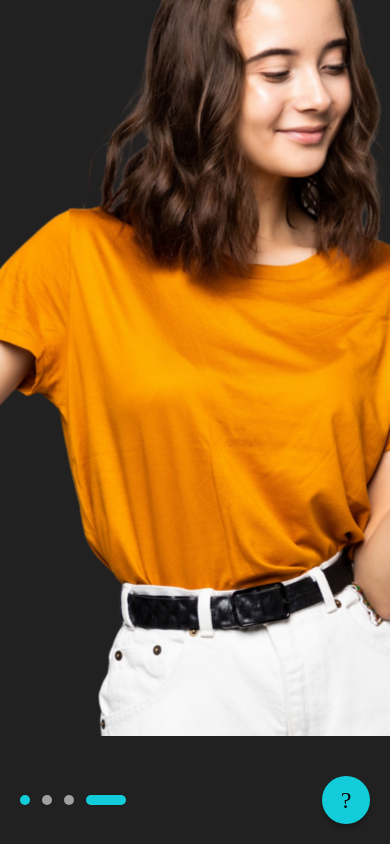
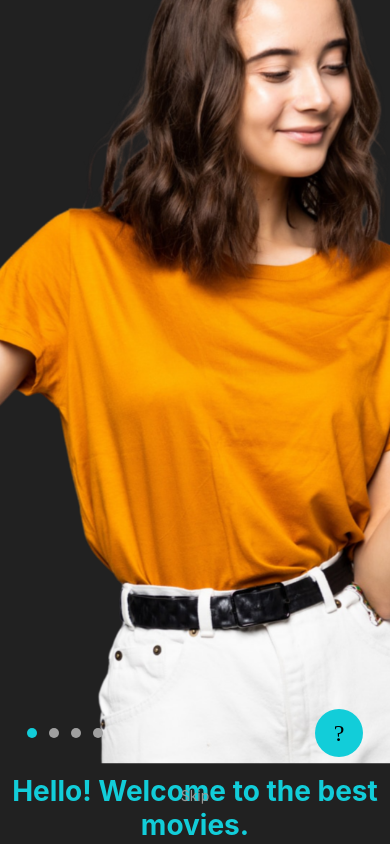
Before and after one commit to sudecivgin/MovieApp, a React Native app: screen / in a window 390 px wide. Built offline with nearby package versions, Linux system fonts and the light colour scheme.

Commit message:
3.commit

```diff
--- a/App.js
+++ b/App.js
@@ -1,8 +1,7 @@
 import React, { useEffect } from 'react';
-import { View, StyleSheet, StatusBar, Alert } from 'react-native';
+import { StatusBar } from 'react-native';
 import SplashScreen from 'react-native-splash-screen';
-import Onboarding from './components/Onboarding';
-import Paginator from './components/Paginator';
+import AppNavigator from './src/navigation/AppNavigator';
 
 const App = () => {
   useEffect(() => {
@@ -11,34 +10,12 @@ const App = () => {
     }, 2000);
   }, []);
 
-  const handleNext = () => {
-    Alert.alert('Next button pressed!');
-  };
-
   return (
-    <View style={styles.container}>
-      <StatusBar barStyle="dark-content" backgroundColor="#fff" />
-      <Onboarding style={styles.onboarding} />
-      <Paginator onNextPress={handleNext} style={styles.paginator} />
-    </View>
+    <>
+      <StatusBar barStyle="dark-content" backgroundColor="#212121" />
+      <AppNavigator />
+    </>
   );
 };
 
 export default App;
-
-const styles = StyleSheet.create({
-  container: {
-    flex: 1,
-    backgroundColor: '#212121',
-  },
-  onboarding: {
-    flex: 1,
-  },
-  paginator: {
-    position: 'absolute',
-    bottom: 30,
-    left: 0,
-    right: 0,
-    alignItems: 'center',
-  },
-});
--- a/components/Onboarding.js
+++ /dev/null
@@ -1,54 +0,0 @@
-import React from 'react';
-import { View, FlatList, StyleSheet, } from 'react-native';
-import OnboardingItem from './OnboardingItem';
-
-const slides = [
-  {
-    id: '1',
-    title: 'Hello! Welcome to the best movies.',
-    description: 'Start exploring immediately.',
-    image: require('../assets/image1.png'),
-  },
-  {
-    id: '2',
-    title: 'If you want to record and discover your favorite movies',
-    description: 'Find movies, series and more.',
-    image: require('../assets/image2.png'),
-  },
-
- {
-    id: '2.5',
-    title: 'Your taste, our recommendations!',
-    description: 'The more you use, the better we get to know you.',
-    image: require('../assets/image4.png'),
-  },
-    {
-    id: '3',
-    title: 'Ready to dive into the movie world?',
-    description: 'Find, watch, and share your favorite films anytime, anywhere.',
-    image: require('../assets/image5.png'),
-  },
-
-];
-
-//const { width } = Dimensions.get('window');
-
-export default function Onboarding() {
-  return (
-    <View style={styles.container}>
-      <FlatList
-        data={slides}
-        renderItem={({ item }) => <OnboardingItem item={item} />}
-        keyExtractor={item => item.id}
-        horizontal
-        pagingEnabled
-        showsHorizontalScrollIndicator={false}/>
-    </View>
-  );
-}
-const styles = StyleSheet.create({
-  container: {
-    flex: 1,
-  },
-
-});
--- a/package.json
+++ b/package.json
@@ -14,6 +14,7 @@
     "@react-native-google-signin/google-signin": "^15.0.0",
     "@react-native/new-app-screen": "0.80.1",
     "@react-navigation/native": "^7.1.14",
+    "@react-navigation/native-stack": "^7.3.21",
     "@react-navigation/stack": "^7.4.2",
     "react": "19.1.0",
     "react-native": "0.80.1",
--- /dev/null
+++ b/react-native.config.js
@@ -0,0 +1,3 @@
+module.exports = {
+  assets: ['./assets/fonts/WorkSans-VariableFont_wght.ttf'],
+};
--- /dev/null
+++ b/src/components/Onboarding.js
@@ -0,0 +1,117 @@
+import React, { useRef, useState } from 'react';
+import {
+  View,
+  FlatList,
+  StyleSheet,
+  TouchableOpacity,
+  Text
+} from 'react-native';
+
+import OnboardingItem from '../components/OnboardingItem';
+import Paginator from '../components/Paginator';
+
+const slides = [
+  {
+    id: '1',
+    title: 'Hello! Welcome to the best movies.',
+    description: 'Start exploring immediately.',
+    image: require('../../assets/image1.png')
+
+  },
+  {
+    id: '2',
+    title: 'If you want to record and discover your favorite movies',
+    description: 'Find movies, series and more.',
+    image: require('../../assets/image2.png')
+
+  },
+  {
+    id: '2.5',
+    title: 'Your taste, our recommendations!',
+    description: 'The more you use, the better we get to know you.',
+    image: require('../../assets/image4.png')
+
+  },
+  {
+    id: '3',
+    title: 'Ready to dive into the movie world?',
+    description: 'Find, watch, and share your favorite films anytime, anywhere.',
+    image: require('../../assets/image5.png')
+
+  },
+];
+
+export default function Onboarding({ navigation }) {
+  const [currentIndex, setCurrentIndex] = useState(0);
+  const flatListRef = useRef(null);
+
+  const navigateToLogin = () => {
+    navigation.navigate('Login');
+  };
+
+  const nextSlide = () => {
+    if (currentIndex < slides.length - 1) {
+      flatListRef.current.scrollToIndex({ index: currentIndex + 1 });
+      setCurrentIndex(currentIndex + 1);
+    } else {
+      navigateToLogin();
+    }
+  };
+
+  const onViewableItemsChanged = ({ viewableItems }) => {
+    if (viewableItems.length > 0) {
+      setCurrentIndex(viewableItems[0].index);
+    }
+  };
+
+  return (
+    <View style={styles.container}>
+      <FlatList
+        ref={flatListRef}
+        data={slides}
+        renderItem={({ item }) => <OnboardingItem item={item} />}
+        keyExtractor={item => item.id}
+        horizontal
+        pagingEnabled
+        showsHorizontalScrollIndicator={false}
+        onViewableItemsChanged={onViewableItemsChanged}
+        viewabilityConfig={{ itemVisiblePercentThreshold: 50 }}
+      />
+
+      <View style={styles.bottomContainer}>
+        <Paginator
+          totalPages={slides.length}
+          currentPage={currentIndex}
+          onNextPress={nextSlide}
+        />
+
+        {currentIndex !== slides.length - 1 && (
+          <TouchableOpacity onPress={navigateToLogin}>
+            <Text style={styles.skipText}>Skip</Text>
+          </TouchableOpacity>
+        )}
+      </View>
+    </View>
+  );
+}
+
+const styles = StyleSheet.create({
+  container: {
+    flex: 1,
+    backgroundColor:'#212121',
+  },
+  bottomContainer: {
+    position: 'absolute',
+    bottom: 40,
+    left: 0,
+    right: 0,
+    alignItems: 'center',
+    paddingHorizontal: 20,
+  },
+  skipText: {
+    marginTop: 10,
+    fontSize: 14,
+    color: '#999',
+    textAlign: 'center',
+  },
+});
--- a/components/Paginator.js
+++ b/src/components/Paginator.js
@@ -56,24 +56,17 @@ container: {
     backgroundColor: '#a0a0a0',
   },
   bar: {
-    width: 40,
-    height: 10,
-    borderRadius: 5,
+    width: 200,
     backgroundColor: '#12CDD9',
   },
 
 nextButton: {
   backgroundColor: '#12CDD9',
-    borderRadius: 24,
+  borderRadius:24,
   width: 48,
   height: 48,
   justifyContent: 'center',
   alignItems: 'center',
-
-    shadowColor: '#000',
-    shadowOpacity: 0.25,
-    shadowOffset: { width: 0, height: 4 },
-    shadowRadius: 4,
-
+  overflow: 'hidden',
   },
 });
--- /dev/null
+++ b/src/navigation/AppNavigator.js
@@ -0,0 +1,21 @@
+import React from 'react';
+import { createNativeStackNavigator } from '@react-navigation/native-stack';
+import { NavigationContainer } from '@react-navigation/native';
+
+import LoginScreen from '../screens/LoginScreen';
+import Onboarding from '../components/Onboarding';
+
+const Stack = createNativeStackNavigator();
+
+const AppNavigator = () => {
+  return (
+    <NavigationContainer>
+      <Stack.Navigator initialRouteName="Onboarding" screenOptions={{ headerShown: false }}>
+        <Stack.Screen name="Onboarding" component={Onboarding} />
+        <Stack.Screen name="Login" component={LoginScreen} />
+      </Stack.Navigator>
+    </NavigationContainer>
+  );
+};
+
+export default AppNavigator;
--- /dev/null
+++ b/src/screens/LoginScreen.js
@@ -0,0 +1,109 @@
+import React from 'react';
+import { View, Text,  TouchableOpacity, StyleSheet, Image } from 'react-native';
+
+const LoginScreen = () => {
+  return (
+    <View style={styles.container}>
+      <Image
+        style={styles.image}
+        source={require('../../assets/LOGO.png')}
+      />
+<Text style={styles.cinemax}>
+  Enter your registered{'\n'}
+  Phone Number to Sign Up
+</Text>
+
+      <TouchableOpacity style={styles.button}>
+        <Text style={styles.buttonText}>Sign Up</Text>
+      </TouchableOpacity>
+
+      <Text style={styles.Text}>
+        I already have an account?
+        <Text style={styles.loginText}> Login</Text>
+
+
+      </Text>
+      <Text style={styles.login}> Or Sign up with </Text>
+    </View>
+  );
+};
+
+export default LoginScreen;
+
+const styles = StyleSheet.create({
+  container: {
+  flex: 1,
+  justifyContent: 'flex-start',
+  padding: 20,
+  paddingTop: 250,
+  backgroundColor: '#212121',
+    alignItems: 'center',
+},
+
+  image: {
+    width: 150,
+    height: 150,
+    resizeMode: 'contain',
+    alignSelf: 'center',
+    marginBottom:20,
+  },
+
+
+  input: {
+    backgroundColor: '#eee',
+    padding: 10,
+    borderRadius: 10,
+    marginBottom: 10,
+    fontFamily:'serif',
+  },
+
+cinemax: {
+  color:'#bbd0d1ff',
+  fontFamily:'serif',
+  fontSize:16,
+  marginBottom:40,
+textAlign: 'center',
+
+},
+
+  button: {
+    backgroundColor: '#12CDD9',
+    padding: 15,
+    borderRadius: 50,
+    marginTop: 10,
+    width:390,
+
+  },
+
+  Text:{
+
+    color: '#fff',
+    fontFamily: 'serif',
+    marginTop: 25,
+    fontSize: 16,
+
+  },
+  loginText:{
+    color:'#12CDD9',
+
+  },
+
+  login:{
+    marginBottom:50,
+    fontFamily:'serif',
+  color:'#bbd0d1ff',
+  marginTop:50,
+
+
+  },
+
+  buttonText: {
+    color: '#212121',
+    textAlign: 'center',
+    fontWeight: 'bold',
+   fontFamily:'serif',
+   fontSize: 16,
+
+  },
+
+});
```
Also changed, not shown: assets/fonts/WorkSans-VariableFont_wght.ttf (added), src/components/OnboardingItem.js (renamed from components/OnboardingItem.js), 6 other files (tests, documents, lock files or other folders). Lines whose indentation alone changed are shown as unchanged.
